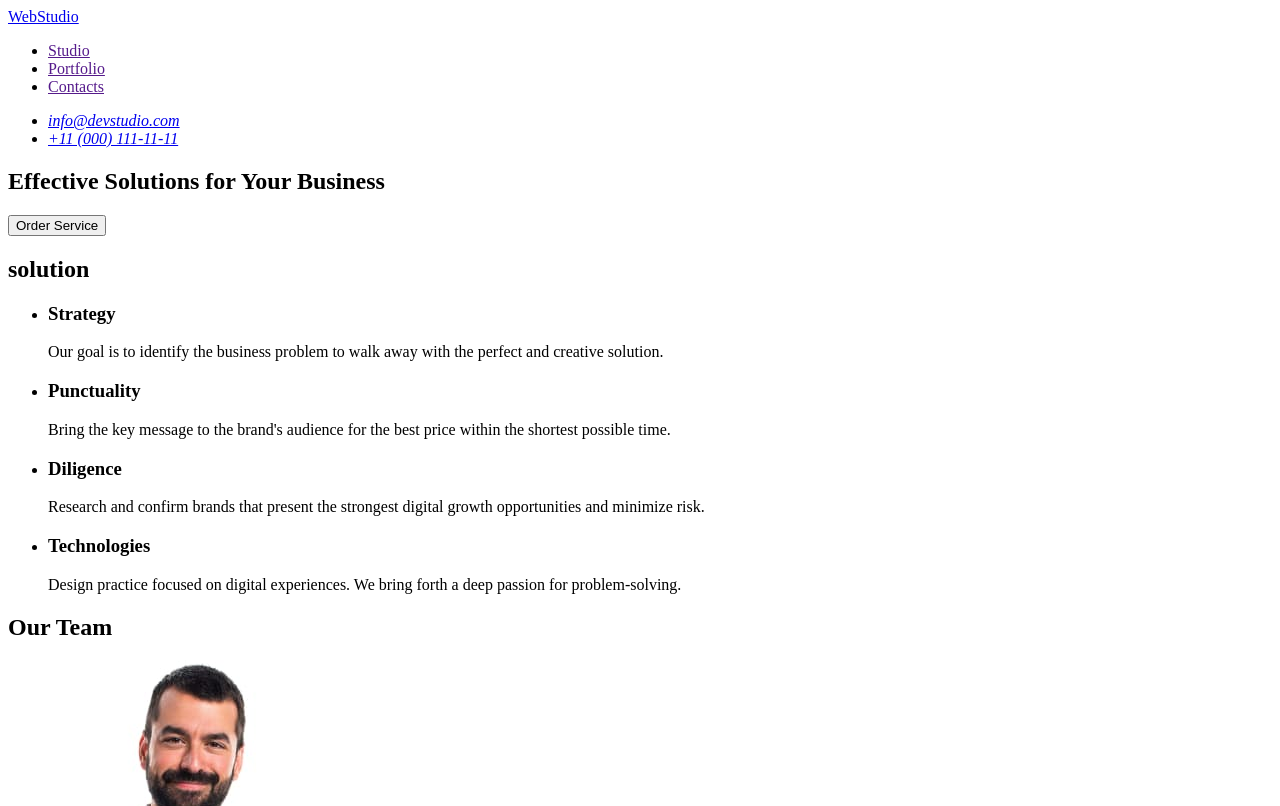
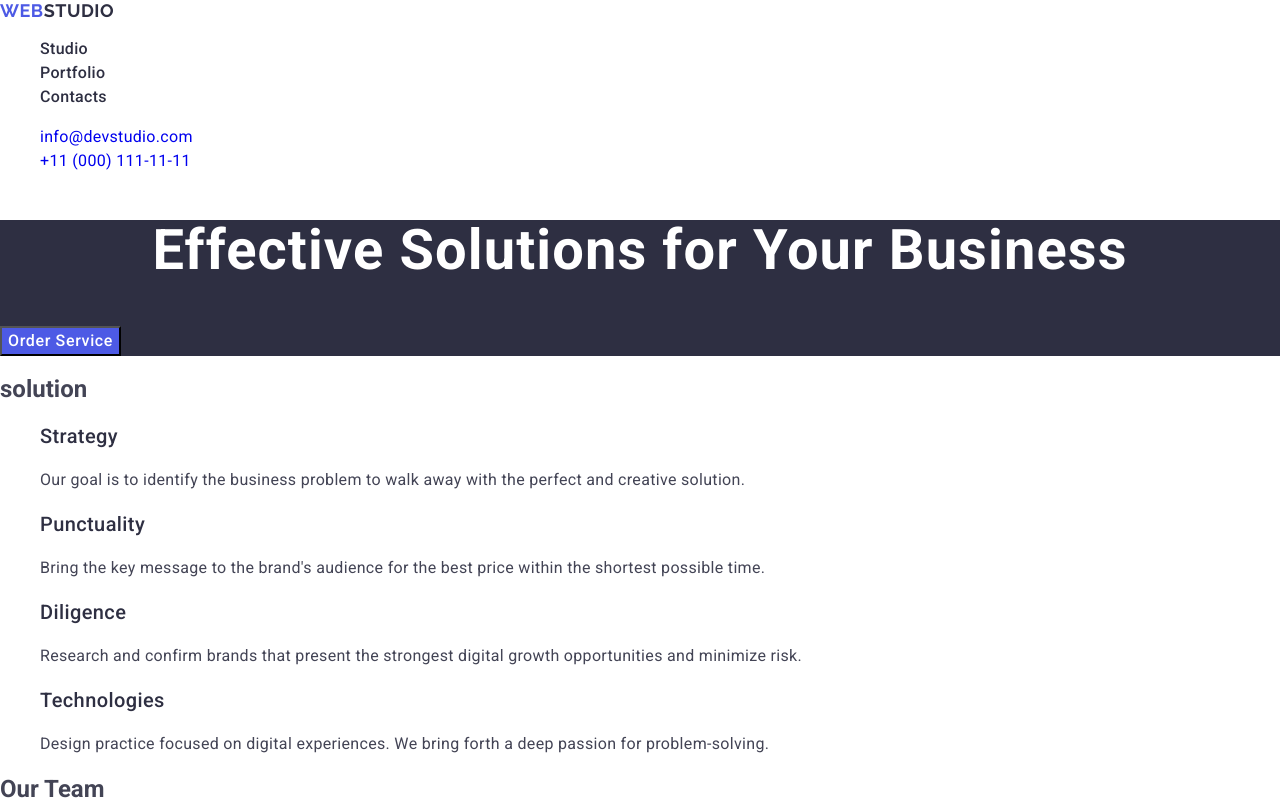
Before and after one commit to julia-lysenko221/goit-markup-hw-02, a plain HTML site: page index.html in a window 1280 px wide. Shown: the top 806 px of the page. Drawn offline with nearby package versions, Linux system fonts and the light colour scheme.

Commit message:
styles-header

```diff
--- /dev/null
+++ b/css/styles.css
@@ -0,0 +1,90 @@
+body {
+  font-family: "Roboto", serif;
+  background-color: #fff;
+  color: #434455;
+}
+ul {
+  list-style-type: none;
+}
+a {
+  text-decoration: none;
+}
+.logo {
+  font-family: "Raleway", sans-serif;
+  font-weight: 700;
+  font-size: 18px;
+  line-height: 1.17;
+  letter-spacing: 0.03em;
+  text-transform: uppercase;
+  color: #4d5ae5;
+}
+
+.header-logo .logo-part {
+  color: #2e2f42;
+}
+
+.nav-link {
+  font-weight: 500;
+  font-size: 16px;
+  line-height: 1.5;
+  letter-spacing: 0.02em;
+  color: #2e2f42;
+}
+.nav-link:hover,
+.nav-link:focus {
+  color: #404bbf;
+}
+
+.contacts {
+  font-style: normal;
+}
+
+.contacts-link {
+  font-size: 16px;
+  line-height: 1.5;
+  letter-spacing: 0.02em;
+}
+.contacts-link:hover,
+.contacts-link:focus {
+  color: #404bbf;
+}
+
+.service {
+  background-color: #2e2f42;
+}
+
+.service-title {
+  font-weight: 700;
+  font-size: 56px;
+  line-height: 1.07143;
+  letter-spacing: 0.02em;
+  text-align: center;
+  color: #fff;
+}
+.service-btn {
+  font-weight: 500;
+  font-size: 16px;
+  line-height: 1.5;
+  letter-spacing: 0.04em;
+  color: #fff;
+  background-color: #4d5ae5;
+}
+.service-btn:hover,
+.service-btn:focus {
+  color: #404bbf;
+}
+
+.solution-title {
+  font-weight: 500;
+  font-size: 20px;
+  line-height: 1.2;
+  letter-spacing: 0.02em;
+  color: #2e2f42;
+}
+.solution-text {
+  font-weight: 400;
+  font-size: 16px;
+  line-height: 1.5;
+  letter-spacing: 0.02em;
+  color: #434455;
+}
--- a/index.html
+++ b/index.html
@@ -4,66 +4,88 @@
     <meta charset="UTF-8" />
     <meta name="viewport" content="width=device-width, initial-scale=1.0" />
     <title>Document</title>
+
+    <link
+      rel="stylesheet"
+      href="https://cdnjs.cloudflare.com/ajax/libs/modern-normalize/3.0.1/modern-normalize.min.css"
+      integrity="sha512-q6WgHqiHlKyOqslT/lgBgodhd03Wp4BEqKeW6nNtlOY4quzyG3VoQKFrieaCeSnuVseNKRGpGeDU3qPmabCANg=="
+      crossorigin="anonymous"
+      referrerpolicy="no-referrer"
+    />
+    <link rel="preconnect" href="https://fonts.googleapis.com" />
+    <link rel="preconnect" href="https://fonts.gstatic.com" crossorigin />
+    <link
+      href="https://fonts.googleapis.com/css2?family=Raleway:wght@700&family=Roboto:wght@400;500;700&display=swap"
+      rel="stylesheet"
+    />
+
+    <link rel="stylesheet" href="./css/styles.css" />
   </head>
   <body>
-    <header>
-      <nav>
-        <a href="./index.html"> WebStudio</a>
-        <ul>
-          <li>
-            <a href=""> Studio</a>
+    <header class="page-header">
+      <nav class="header-nav">
+        <a class="logo header-logo" href="./index.html"
+          >Web<span class="logo-part">Studio</span>
+        </a>
+        <ul class="nav-list">
+          <li class="nav-item">
+            <a class="nav-link" href="./index.html"> Studio</a>
           </li>
-          <li>
-            <a href=""> Portfolio</a>
+          <li class="nav-item">
+            <a class="nav-link" href=""> Portfolio</a>
           </li>
-          <li>
-            <a href=""> Contacts</a>
+          <li class="nav-item">
+            <a class="nav-link" href=""> Contacts</a>
           </li>
         </ul>
       </nav>
-      <address>
-        <ul>
-          <li>
-            <a href="mailto:info@devstudio.com">info@devstudio.com</a>
+      <address class="contacts">
+        <ul class="contacts-list">
+          <li class="contacts-items">
+            <a class="contacts-link" href="mailto:info@devstudio.com"
+              >info@devstudio.com</a
+            >
           </li>
-          <li>
-            <a href="tel:+110001111111">+11 (000) 111-11-11</a>
+          <li class="contacts-items">
+            <a class="contacts-link" href="tel:+110001111111"
+              >+11 (000) 111-11-11</a
+            >
           </li>
         </ul>
       </address>
     </header>
     <main>
-      <section>
-        <h1>Effective Solutions for Your Business</h1>
-        <button type="button">Order Service</button>
+      <section class="service">
+        <h1 class="service-title">Effective Solutions for Your Business</h1>
+        <button class="service-btn" type="button">Order Service</button>
       </section>
       <section>
         <h2>solution</h2>
         <ul>
           <li>
-            <h3>Strategy</h3>
-            <p>
+            <h3 class="solution-title">Strategy</h3>
+            <p class="solution-text">
               Our goal is to identify the business problem to walk away with the
               perfect and creative solution.
             </p>
           </li>
           <li>
-            <h3>Punctuality</h3>
-            <p>
+            <h3 class="solution-title">Punctuality</h3>
+            <p class="solution-text">
               Bring the key message to the brand's audience for the best price
               within the shortest possible time.
             </p>
           </li>
           <li>
-            <h3>Diligence</h3>
-            <p>
+            <h3 class="solution-title">Diligence</h3>
+            <p class="solution-text">
               Research and confirm brands that present the strongest digital
               growth opportunities and minimize risk.
             </p>
           </li>
           <li>
-            <h3>Technologies</h3>
-            <p>
+            <h3 class="solution-title">Technologies</h3>
+            <p class="solution-text">
               Design practice focused on digital experiences. We bring forth a
               deep passion for problem-solving.
             </p>
@@ -71,7 +93,7 @@
         </ul>
       </section>
       <section>
-        <h2>Our Team</h2>
+        <h2 class="team">Our Team</h2>
         <ul>
           <li>
             <img
```
